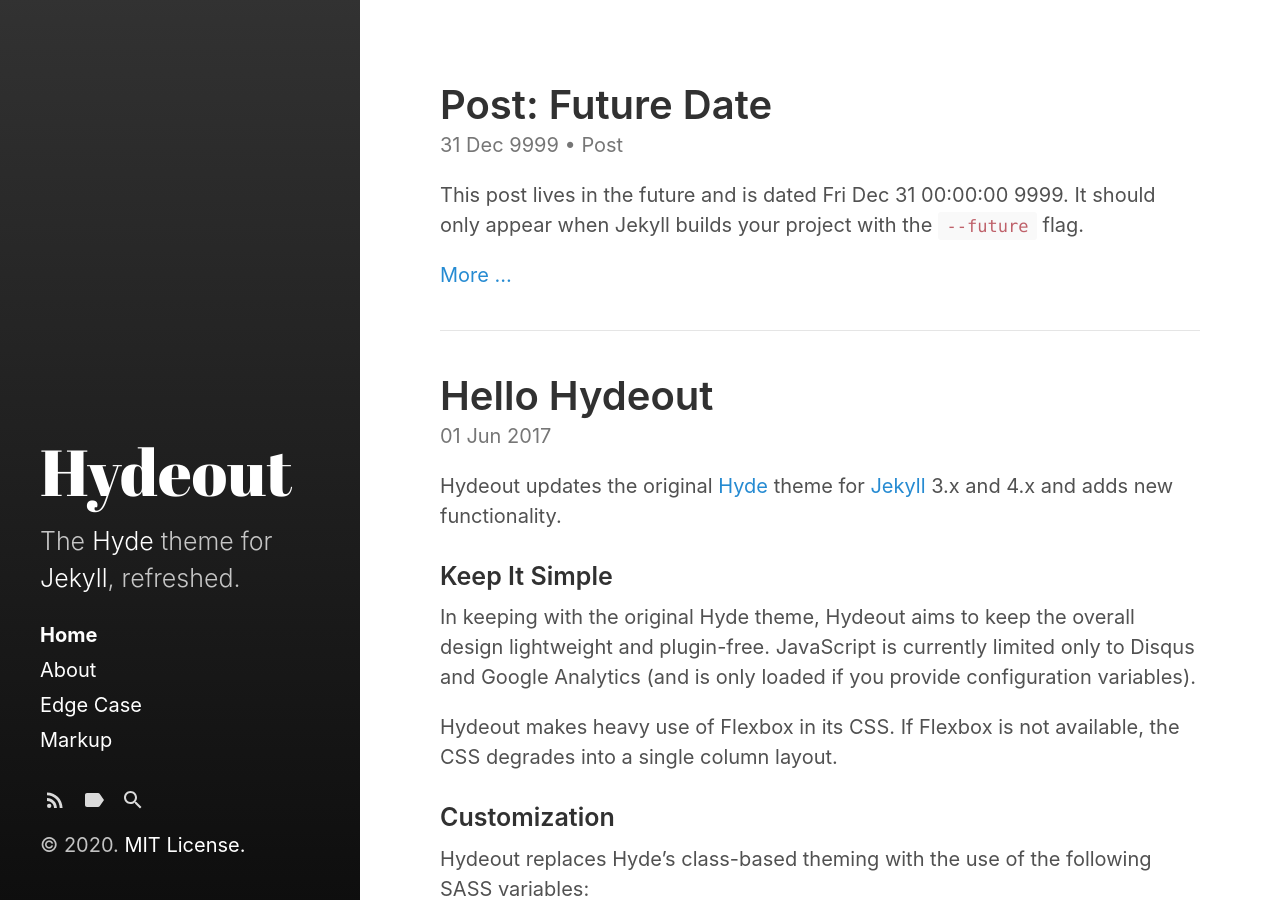
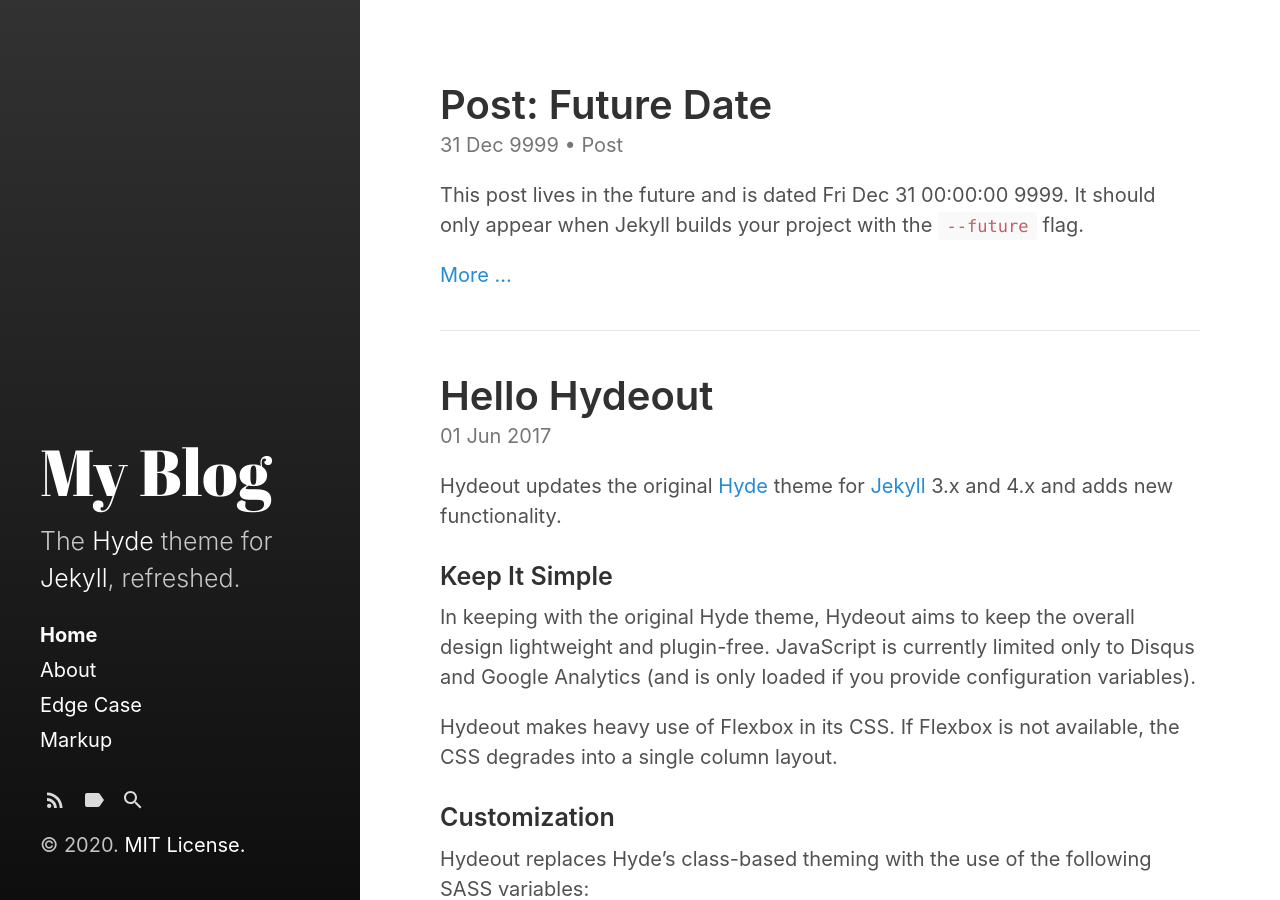
Before and after one commit to ArtistZhou/ArtistZhou.github.io, a Jekyll site: the page built from index.html, in a window 1280 px wide and 900 px high. Built offline with Jekyll 4.4.1, drawn with Linux system fonts in a browser that asks for light colours; the list of posts is cut into pages by our own code.

Commit message:
modify config

```diff
--- a/_config.yml
+++ b/_config.yml
@@ -3,11 +3,11 @@ markdown:         kramdown
 highlighter:      rouge
 
 # Setup
-title:            Hydeout
+title:            My Blog
 tagline:          'A Jekyll theme'
 description:      'The <a href="http://hyde.getpoole.com" target="_blank">Hyde</a> theme for <a href="http://jekyllrb.com" target="_blank">Jekyll</a>, refreshed.'
-url:              https://fongandrew.github.io
-baseurl:          '/hydeout'
+url:              https://ArtistZhou.github.io
+baseurl:          '/'
                   # the optional subpath of your site, e.g. "/blog"
                   # NB: This applies to all pages in your Jekyll site.
                   # If you want to move just the blog index pages but keep
@@ -15,7 +15,7 @@ baseurl:          '/hydeout'
                   # sidebar_blog_link below.
 
 author:
-  name:           'Andrew Fong'
+  name:           'Hang Zhou'
   url:            https://twitter.com/fongandrewc
 
 paginate:         5
```
